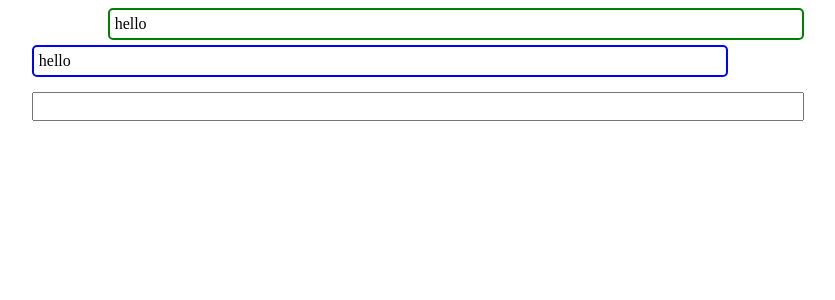
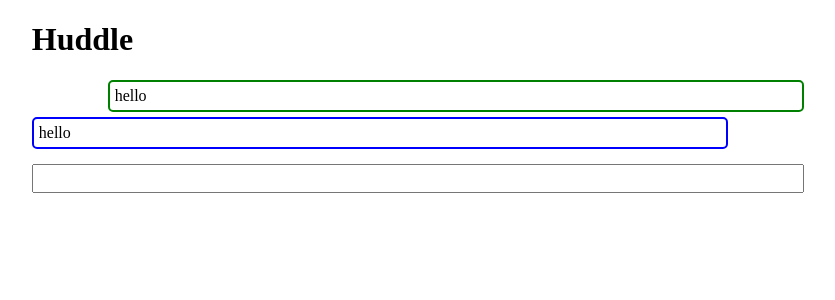
Before and after one commit to vkontrimas/chatgpt-client, a React (Vite) app in the folder web/: page / in a window 1280 px wide. Shown: the top 300 px of the page, without its empty margins (229-1064 px from the left). Built offline with nearby package versions, Linux system fonts and the light colour scheme.

Commit message:
mvp: add title

```diff
--- a/web/src/App.jsx
+++ b/web/src/App.jsx
@@ -28,7 +28,9 @@ const App = () => {
 
   return (
     <div className="App">
+      <h1>Huddle</h1>
       <div className="messages">
+        {/* TODO: Add a key to messages! */}
         {messages.map((message) => <Message message={message}/>)}
       </div>
 
```
